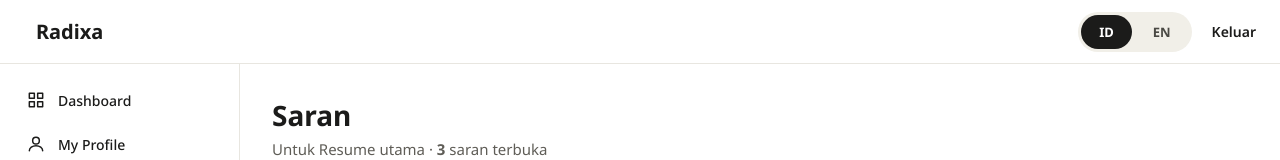
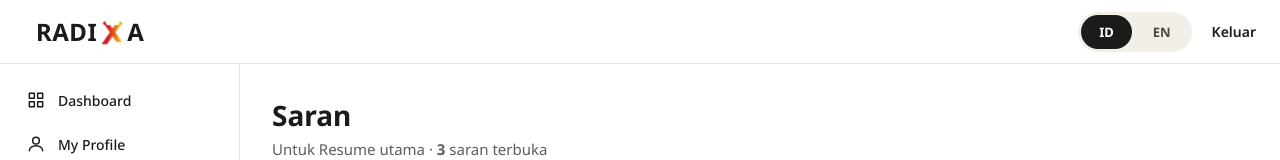
Before and after one commit to aftaaaaaaa/RadixApply, a plain HTML site: page Saran.html in a window 1280 px wide. Shown: the top 160 px of the page. Drawn offline with nearby package versions, Linux system fonts and the light colour scheme.

Commit message:
Update header logo and text in Saran.html

```diff
--- a/Saran.html
+++ b/Saran.html
@@ -47,7 +47,9 @@ button:focus-visible,a:focus-visible{outline:2px solid #f2b705;outline-offset:2p
 
 <div style="display:flex;flex-direction:column;min-height:100vh;background:#fff;color:#1b1b1a;font-family:'Noto Sans',system-ui,sans-serif">
   <header style="display:flex;align-items:center;justify-content:space-between;gap:12px;height:64px;flex:0 0 auto;box-sizing:border-box;padding:0 24px;border-bottom:1px solid #e8e6e0">
-    <div style="font-size:20px;font-weight:700;padding-left:12px">Radixa</div>
+    <div class="logo-text" style="padding-left:12px; cursor:pointer;">
+      RADI<img src="assets/img/logo.png" alt="X" class="logo-x-anim">A
+    </div>
     <div style="display:flex;align-items:center;gap:20px">
       <div style="display:flex;padding:3px;gap:3px;background:#f1efe8;border-radius:999px">
         <button type="button" onClick="{{onId}}" style="{{idSty}}">ID</button>
```
